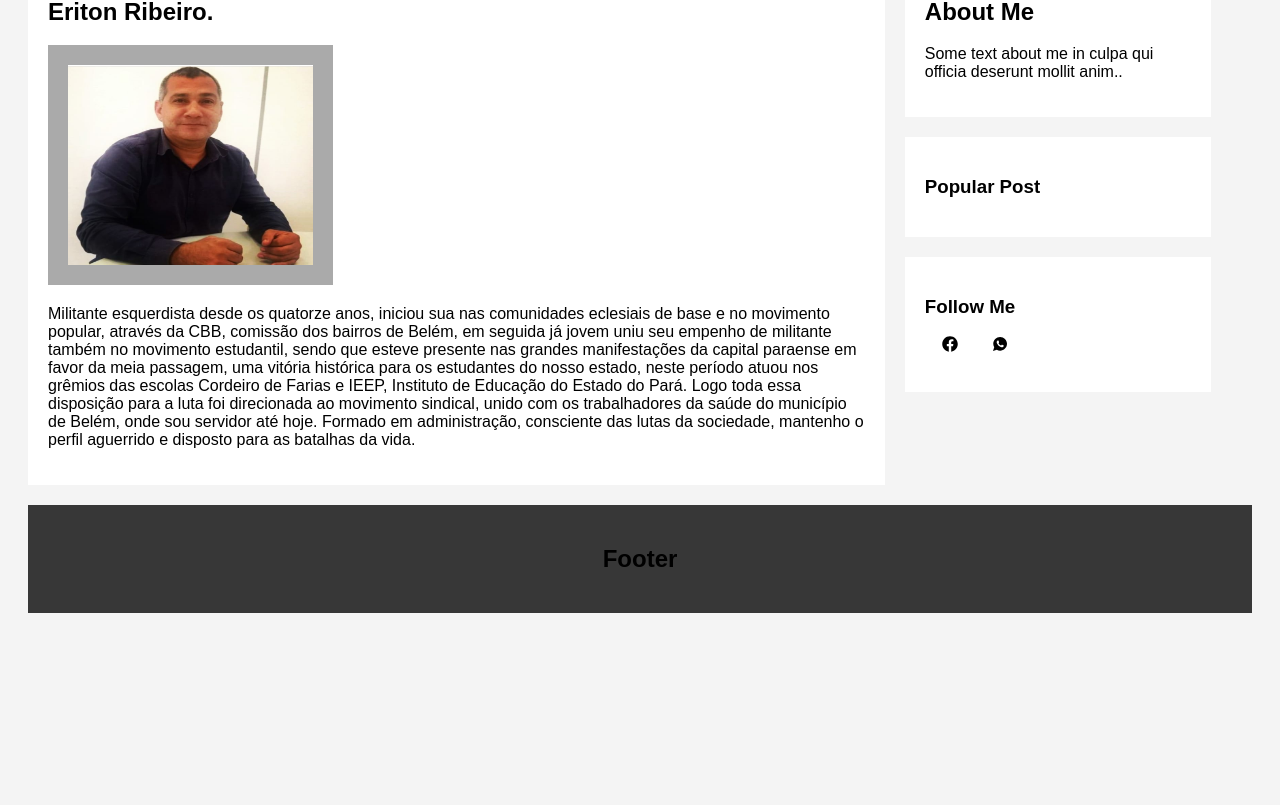
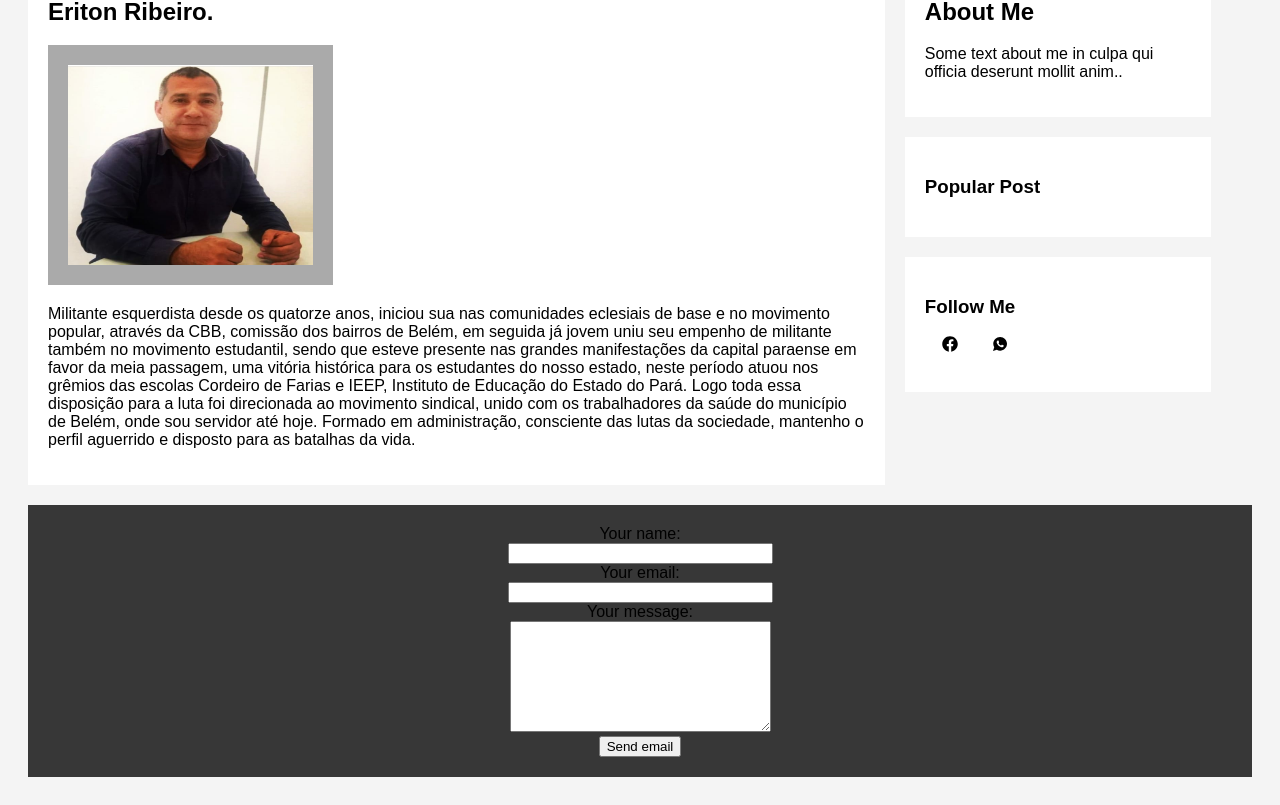
Before and after one commit to ElbertRibeiro/midia-magazine, a React (Create React App) app: page / in a window 1280 px wide. Shown: the part 319-1124 px from the top of the page. Before the commit the page ends 960 px from the top, so only its background shows below. Built offline with nearby package versions, Linux system fonts and the light colour scheme.

Commit message:
Update: form for contact

```diff
--- a/src/pages/Home/index.js
+++ b/src/pages/Home/index.js
@@ -67,7 +67,26 @@ export default function Home() {
 
 
             <div className="footer">
-                <h2>Footer</h2>
+                <div id="after_submit"></div>
+                <form id="contact_form" action="#" method="POST" enctype="multipart/form-data">
+                    <div class="row">
+                        <label className="required" for="name">Your name:</label><br />
+                        <input id="name" type="text" size="30" /><br />
+                        <span id="name_validation" class="error_message"></span>
+                    </div>
+                    <div class="row">
+                        <label className="required" for="email">Your email:</label><br />
+                        <input id="email" name="email" type="text" size="30" /><br />
+                        <span id="email_validation" className="error_message"></span>
+                    </div>
+                    <div class="row">
+                        <label className="required" for="message">Your message:</label><br />
+                        <textarea id="message" name="message" rows="7" cols="30"></textarea><br />
+                        <span id="message_validation" className="error_message"></span>
+                    </div>
+
+                    <input id="submit_button" type="submit" value="Send email" />
+                </form>
             </div>
 
         </div>
```
